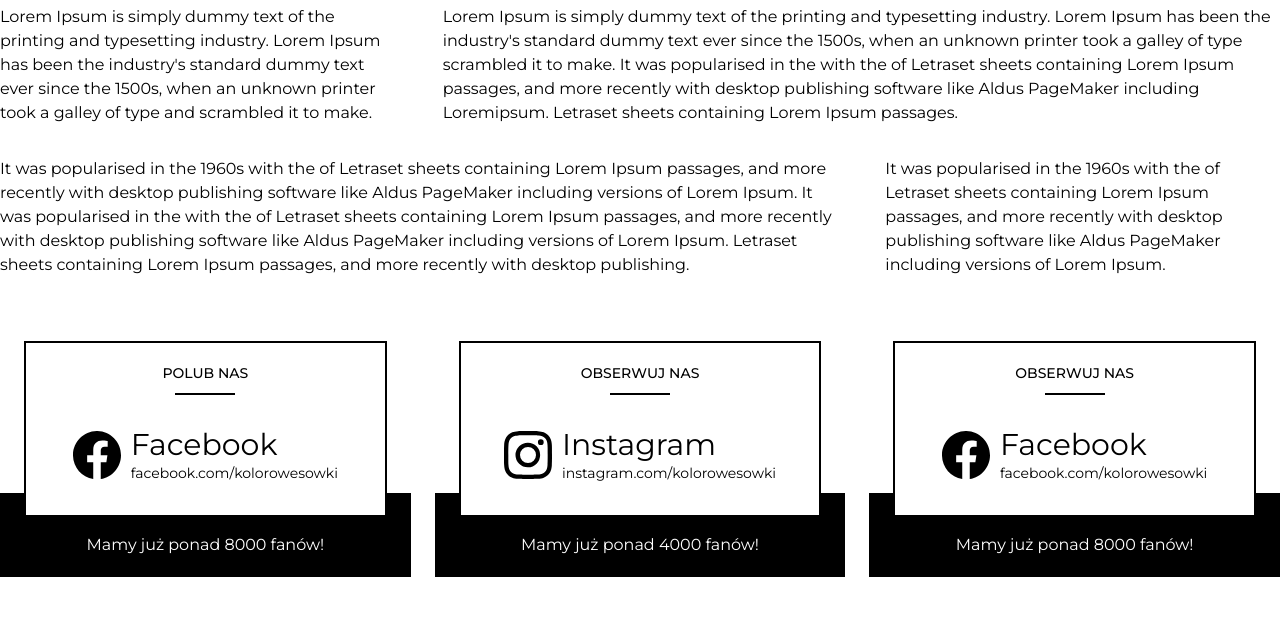
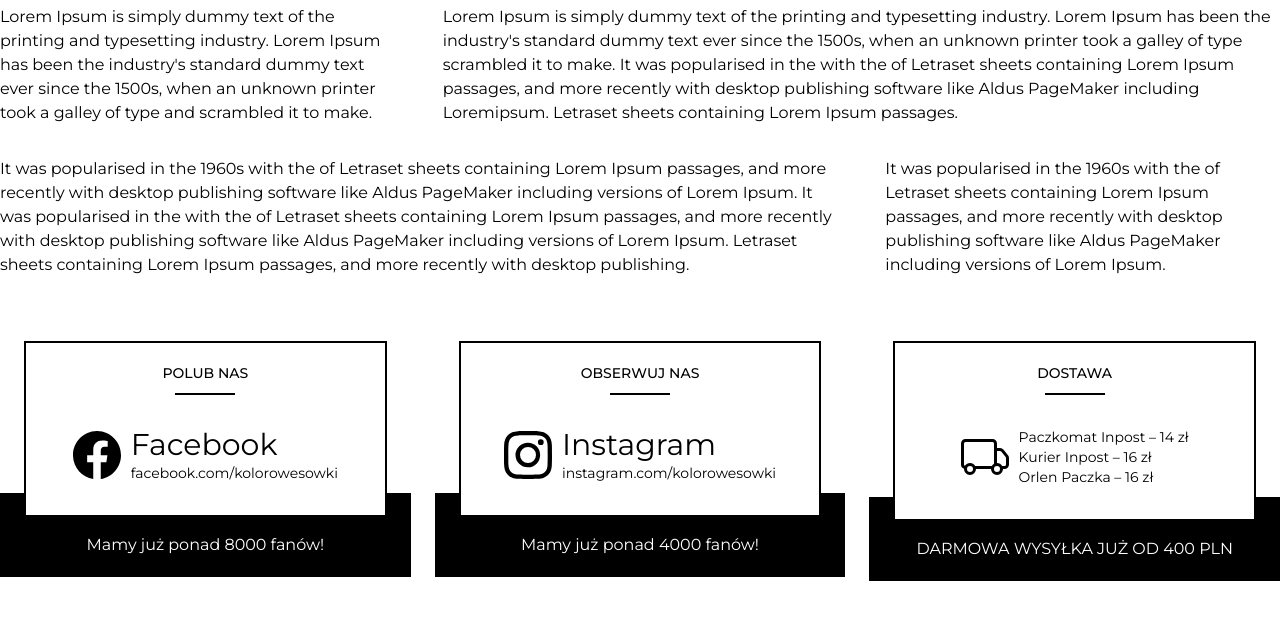
Before and after one commit to jwojtyra/ks_template, a website built with Parcel: page src/index.html in a window 1280 px wide. Shown: the part 691-1310 px from the top of the page. Built offline with nearby package versions, Linux system fonts and the light colour scheme.

Commit message:
update cards

```diff
--- a/src/index.html
+++ b/src/index.html
@@ -179,20 +179,21 @@
 
 		<article>
 			<div class="border-2 border-black bg-white p-5 pb-8 mx-6 relative z-20">
-				<h6 class="text-center uppercase font-medium text-sm mb-2.5">Obserwuj nas</h6>
+				<h6 class="text-center uppercase font-medium text-sm mb-2.5">Dostawa</h6>
 				<div class="mx-auto bg-black w-[60px] h-[2px] mb-8"></div>
 				<div class="flex items-center justify-center">
 					<svg class="mr-2.5" xmlns="http://www.w3.org/2000/svg" width="48" height="48" fill="currentColor" viewBox="0 0 16 16">
-						<path d="M16 8.049c0-4.446-3.582-8.05-8-8.05C3.58 0-.002 3.603-.002 8.05c0 4.017 2.926 7.347 6.75 7.951v-5.625h-2.03V8.05H6.75V6.275c0-2.017 1.195-3.131 3.022-3.131.876 0 1.791.157 1.791.157v1.98h-1.009c-.993 0-1.303.621-1.303 1.258v1.51h2.218l-.354 2.326H9.25V16c3.824-.604 6.75-3.934 6.75-7.951z"/>
+						<path d="M0 3.5A1.5 1.5 0 0 1 1.5 2h9A1.5 1.5 0 0 1 12 3.5V5h1.02a1.5 1.5 0 0 1 1.17.563l1.481 1.85a1.5 1.5 0 0 1 .329.938V10.5a1.5 1.5 0 0 1-1.5 1.5H14a2 2 0 1 1-4 0H5a2 2 0 1 1-3.998-.085A1.5 1.5 0 0 1 0 10.5v-7zm1.294 7.456A1.999 1.999 0 0 1 4.732 11h5.536a2.01 2.01 0 0 1 .732-.732V3.5a.5.5 0 0 0-.5-.5h-9a.5.5 0 0 0-.5.5v7a.5.5 0 0 0 .294.456zM12 10a2 2 0 0 1 1.732 1h.768a.5.5 0 0 0 .5-.5V8.35a.5.5 0 0 0-.11-.312l-1.48-1.85A.5.5 0 0 0 13.02 6H12v4zm-9 1a1 1 0 1 0 0 2 1 1 0 0 0 0-2zm9 0a1 1 0 1 0 0 2 1 1 0 0 0 0-2z"/>
 					</svg>
 					<div>
-						<div class="text-3xl">Facebook</div>
-						<div class="text-sm">facebook.com/kolorowesowki</div>
+						<div class="text-sm">Paczkomat Inpost – 14 zł</div>
+						<div class="text-sm">Kurier Inpost – 16 zł</div>
+						<div class="text-sm">Orlen Paczka – 16 zł</div>
 					</div>
 				</div>
 			</div>
 			<div class="bg-black text-white text-center p-5 pt-10 relative -top-6 z-10">
-				Mamy już ponad 8000 fanów!
+				DARMOWA WYSYŁKA JUŻ OD 400 PLN
 			</div>
 		</article>
 	</section>
```
